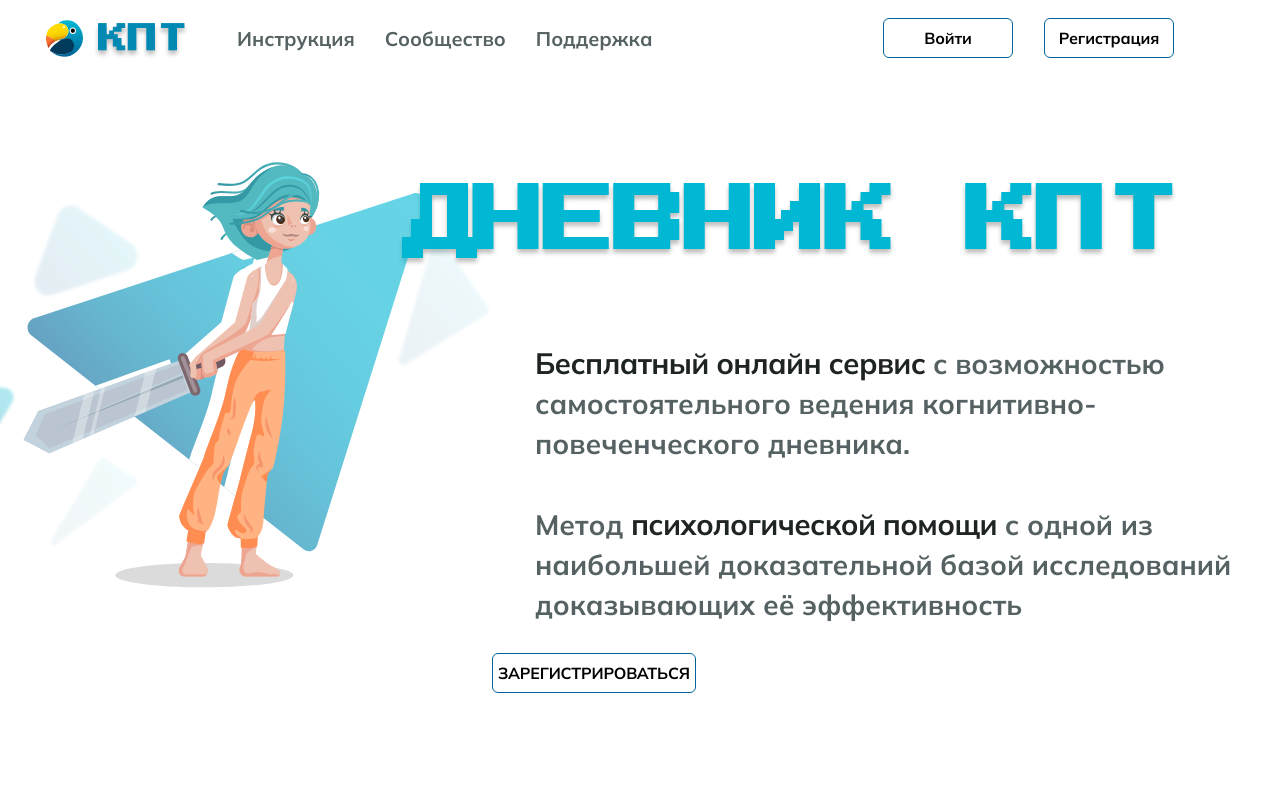
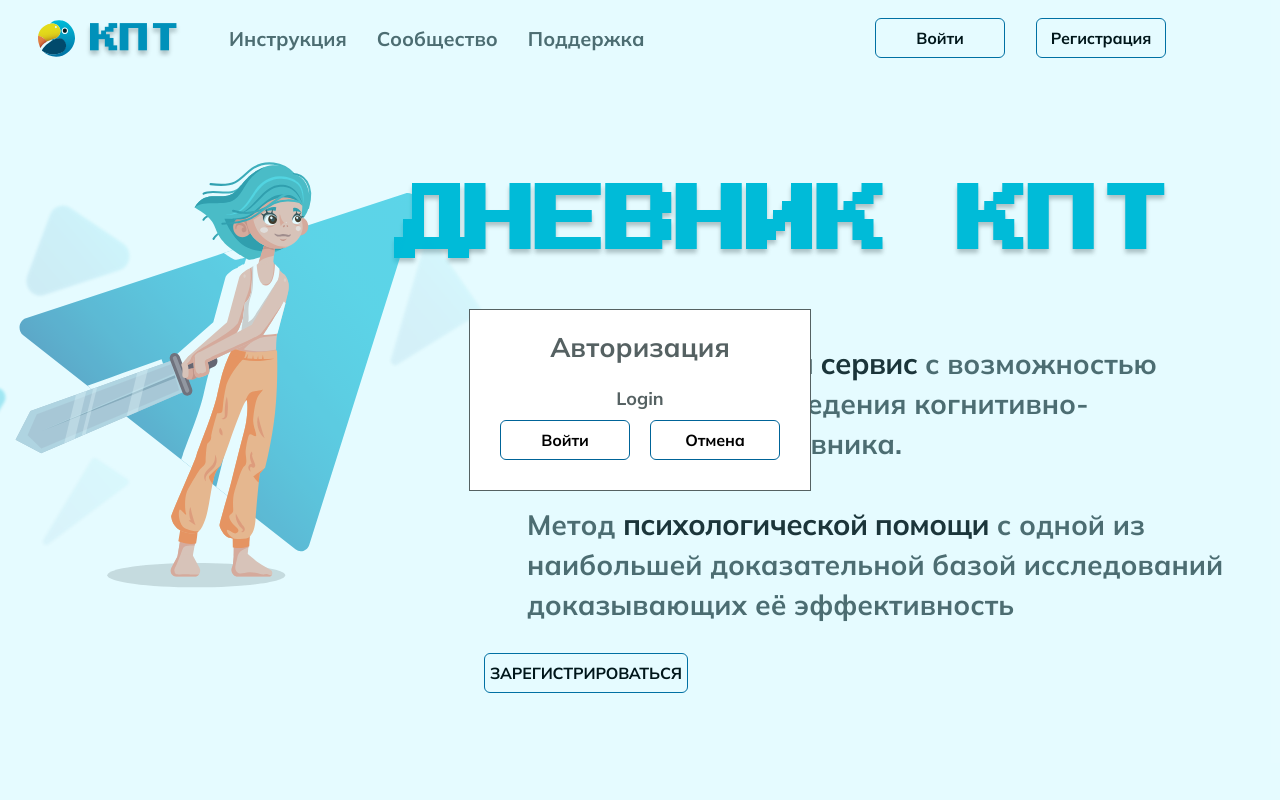
Before and after one commit to itsapumpkinpie/cbt-dictionary-frontend, a Next.js app: page / in a window 1280 px wide. Both pictures are taken after a click on the button "Войти". Shown: the top 800 px of the page. Built offline with nearby package versions, Linux system fonts and the light colour scheme.

Commit message:
popup: закрытие при клике вне окна добавил форму Login

```diff
--- a/src/components/Header/index.tsx
+++ b/src/components/Header/index.tsx
@@ -5,6 +5,7 @@ import Registration from "../popups/Registration";
 
 import logo from '../../../public/logo/logo64.svg'
 import styles from "./Header.module.scss"
+import Login from "../popups/Login";
 
 const Header: React.FC = () => {
     return(
@@ -29,9 +30,7 @@ const Header: React.FC = () => {
                     </span>
                 </div>
                 <div className={styles.AuthBar}>
-                    <button>
-                        Войти
-                    </button>
+                    <Login/>
                     <Registration/>
                 </div>
             </div>
--- /dev/null
+++ b/src/components/popups/Login/Login.module.scss
@@ -0,0 +1,6 @@
+.buttonLogin{
+
+}
+.LoginPopup{
+
+}
--- /dev/null
+++ b/src/components/popups/Login/index.tsx
@@ -0,0 +1,24 @@
+import React from 'react';
+
+import PopupLayout from "../../../layouts/Popup";
+import styles from "./Login.module.scss";
+
+const Login = () => {
+
+    const sendLogin = () => {
+        console.log("Login")
+    }
+
+    return (
+        <PopupLayout
+            NamePopup={"Авторизация"}
+            buttonProperty={{name: "Войти", className: styles.buttonLogin } }
+            conformButton={sendLogin}
+        >
+            Login
+        </PopupLayout>
+    );
+}
+
+
+export default Login;
--- a/src/components/popups/Registration/index.tsx
+++ b/src/components/popups/Registration/index.tsx
@@ -1,4 +1,5 @@
 import React from 'react';
+
 import PopupLayout from "../../../layouts/Popup";
 
 import styles from "./Registration.module.scss";
--- a/src/layouts/Popup/PopupLayout.module.scss
+++ b/src/layouts/Popup/PopupLayout.module.scss
@@ -12,20 +12,28 @@
     justify-content: center;
     align-items: center;
 
+    z-index: 1;
     background: hsla(189, 100%, 50%, 0.1);
     .PopupWrapper{
         display: flex;
         flex-direction: column;
         align-items: center;
         padding: 20px;
+        margin: 20px;
 
         border: 1px solid  hsl(188deg, 7%, 36%);
         background: white;
         h2{
             margin-top: 0;
         }
-        button{
-            margin: 10px;
+        .popupButtonForm{
+            max-width: 500px;
+            display: flex;
+            justify-content: space-around;
+            button{
+                margin: 10px;
+            }
         }
+
     }
 }
--- a/src/layouts/Popup/index.tsx
+++ b/src/layouts/Popup/index.tsx
@@ -18,23 +18,46 @@ const PopupLayout: React.FC<PopupInterface> = ({
     NamePopup,
     conformButton,
 }) => {
+    const [visible, setVisible] = React.useState(false)
 
-    const [visible, setVisible] = React.useState(false)
+    const closeOutPopupEvent = (event: MouseEvent) => {
+        const target = event.target as HTMLElement
+        if (target.id !== "popupOpenButton"){
+            outPopupNode(target as HTMLElement)
+            // console.log("closeOutPopupEvent")
+        }
+    }
+
+    const outPopupNode = (ParentNode: HTMLElement | null ) => {
+        if (ParentNode === null) {
+        } else if (ParentNode.id === "PopupWrapper" ) {
+        } else if (ParentNode === document.body || ParentNode.id === "buttonClosePopup" ) {
+            buttonClosePopup()
+        } else{
+            outPopupNode(ParentNode.parentNode as HTMLElement)
+        }
+    }
 
     const buttonOpenPopup = () => {
         setVisible(true)
         document.body.style.overflow = "hidden";
         document.body.style.marginLeft = "-8px";
+        document.addEventListener("click", closeOutPopupEvent)
+        console.log(window.innerWidth, document.documentElement.clientWidth)
     }
     const buttonClosePopup = () => {
         setVisible(false)
         document.body.style.overflow = "visible";
         document.body.style.marginLeft = "0";
+        document.removeEventListener("click", closeOutPopupEvent)
+
+        console.log(window.innerWidth, document.documentElement.clientWidth)
     }
 
     return (
         <>
-            <button className={buttonProperty.className}
+            <button id={"popupOpenButton"}
+                    className={buttonProperty.className}
                     onClick={ buttonOpenPopup }
             >
                 { buttonProperty.name }
@@ -42,17 +65,17 @@ const PopupLayout: React.FC<PopupInterface> = ({
             {
                 (visible)
                 ?<div className={styles.PopupWrapperLayout}>
-                    <div className={styles.PopupWrapper} >
+                    <div id={"PopupWrapper"} className={styles.PopupWrapper} >
                         <h2>{ NamePopup }</h2>
                         { children }
-                        <div>
+                        <div className={styles.popupButtonForm}>
                             <button
                                 onClick={conformButton}
                             >
                                 { buttonProperty.name }
                             </button>
                             <button
-                                onClick={buttonClosePopup}
+                                id={"buttonClosePopup"}
                             >
                                 Отмена
                             </button>
--- a/src/layouts/Wrapper/WrapperLayout.module.scss
+++ b/src/layouts/Wrapper/WrapperLayout.module.scss
@@ -44,6 +44,7 @@
         font-family: 'Mulish-Extra-Bold', sans-serif;
         font-size: 16px;
         letter-spacing: -0.01em;
+        user-select: none;
         &:hover{
             background: linear-gradient(90deg, #FEDC00 0%, #FF8C50 100%);
             color: white;
@@ -51,6 +52,7 @@
             cursor: pointer;
         }
         &:active{
+
             padding-top: 5px;
         }
     }
```
